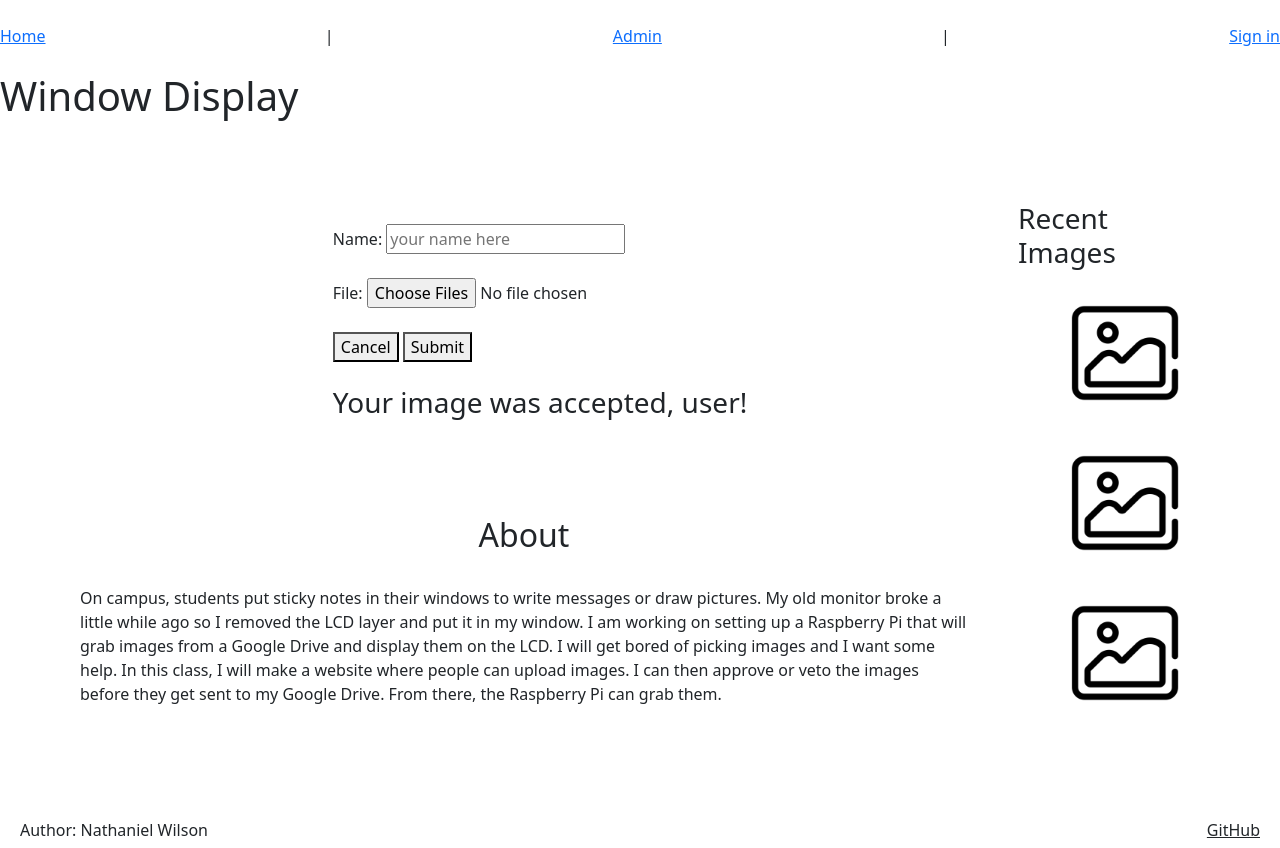
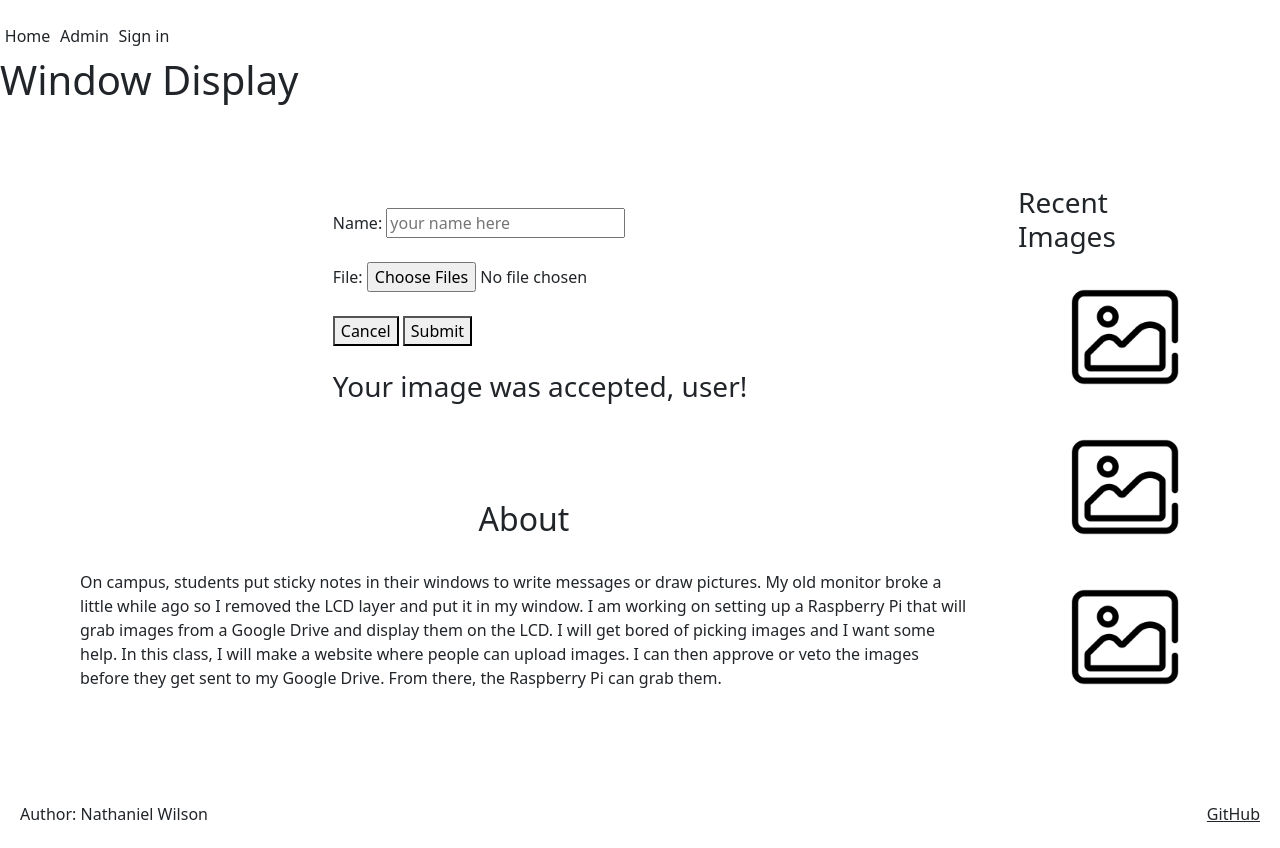
Before and after one commit to Nathanos56/CS260-Startup, a plain HTML site: page index.html in a window 1280 px wide. Drawn offline with nearby package versions, Linux system fonts and the light colour scheme.

Commit message:
fixed navbar

```diff
--- a/index.html
+++ b/index.html
@@ -8,9 +8,6 @@
         <meta charset="UTF-8" />
         <!-- Tell browsers not to scale the viewport automatically -->
         <meta name="viewport" content="width=device-width, initial-scale=1.0" />
-        <title>Simon CSS</title>
-        <link rel="icon" href="favicon.ico" />
-
         <link rel="stylesheet" href="main.css" />
 
         <!-- Include bootstrap CSS framework -->
@@ -24,10 +21,19 @@
     <body>
         <header>
             <nav>
-                <menu class="navbar">
-                    <a href="/">Home</a> |
+                <menu class="navbar-nav">
+                    <!-- <a href="/">Home</a> |
                     <a href="/admin.html">Admin</a> |
-                    <a href="/login.html">Sign in</a>
+                    <a href="/login.html">Sign in</a> -->
+                    <li class="nav-item">
+                        <a class="nav-link active" href="index.html">Home</a>
+                      </li>
+                      <li class="nav-item">
+                        <a class="nav-link" href="admin.html">Admin</a>
+                      </li>
+                      <li class="nav-item">
+                        <a class="nav-link" href="login.html">Sign in</a>
+                      </li>
                 </menu>
             </nav>
             <h1>Window Display</h1>
--- a/main.css
+++ b/main.css
@@ -49,3 +49,15 @@ footer {
   footer a {
     float: right;
   }
+
+  menu {
+    flex: 1;
+    display: flex;
+    /*  overwrite Bootstrap so the menu does not wrap */
+    flex-direction: row !important;
+    list-style: none;
+  }
+
+  menu .nav-item {
+    padding: 0 0.3em;
+  }
```
